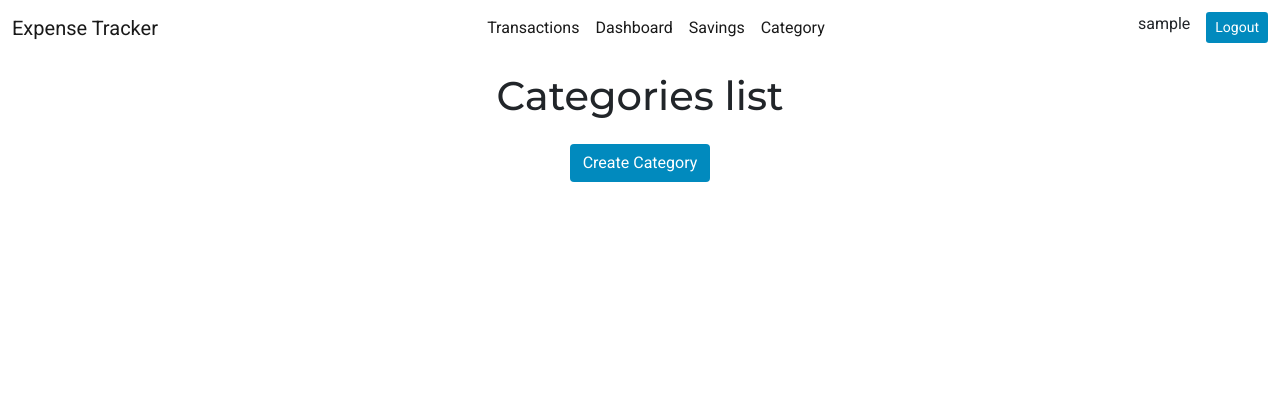
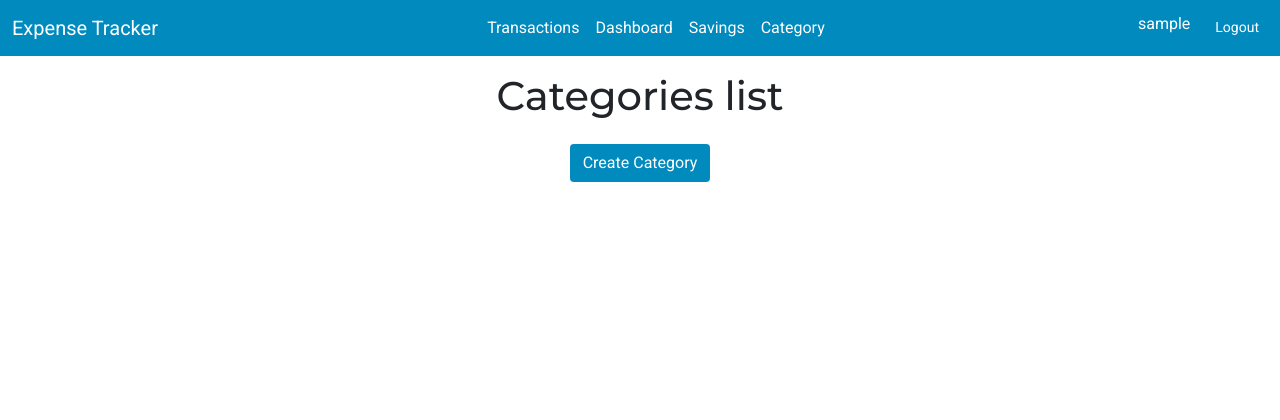
Before and after one commit to jmanager25/ExpenseTrack, a Django app: page /category/ in a window 1280 px wide. Shown: the top 420 px of the page. Run offline with Django 3.2, Linux system fonts and the light colour scheme; the visitor is signed in with stand-in values (Sample User, id 1); data that the repository does not hold is empty; some libraries are stand-ins or nearby versions.

Commit message:
Add style to the navbar

```diff
--- a/static/css/style.css
+++ b/static/css/style.css
@@ -32,6 +32,15 @@ h1, h2, h3 {
 /* Navbar */
 .navbar-collapse {
     flex-grow: unset;
+}
+
+.navbar {
+    background-color: #018ABE;
+
+}
+
+.nav-item, .nav-link, .navbar a {
+    color: #FFFFFF;
 }
 
 /* register form */
--- a/templates/navbar.html
+++ b/templates/navbar.html
@@ -1,4 +1,4 @@
-<nav class="navbar navbar-expand-lg navbar-light">
+<nav class="navbar navbar-expand-lg">
     <div class="container-fluid">
         <a {% if user.is_authenticated %} href="{% url 'home' %}" {% else %} href="{% url 'landing_page' %}" {% endif %}
             class="navbar-brand">Expense Tracker</a>
```
